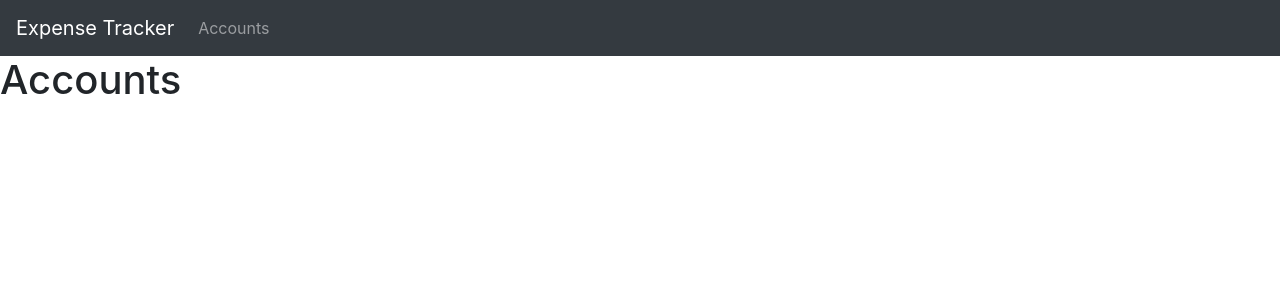
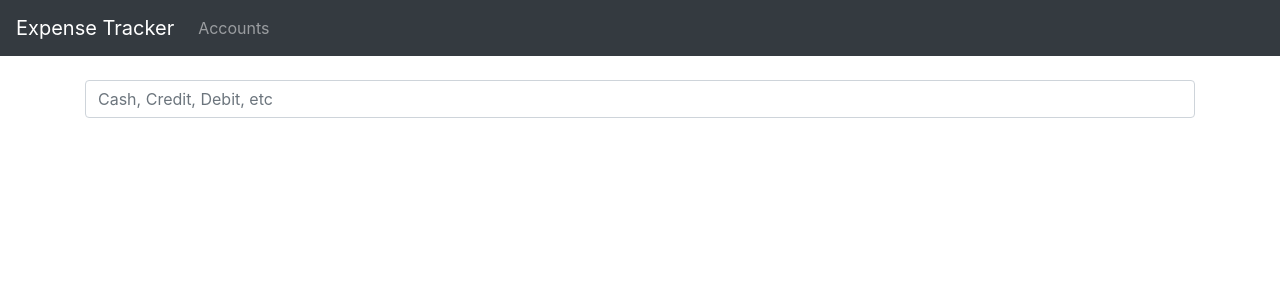
Before and after one commit to leonard1on/expense_tracker, a React (Create React App) app in the folder frontend/: page /accounts in a window 1280 px wide. Shown: the top 300 px of the page. Built offline with nearby package versions, Linux system fonts and the light colour scheme.

Commit message:
Started account Inputs

```diff
--- a/frontend/src/App.js
+++ b/frontend/src/App.js
@@ -1,6 +1,7 @@
 import React from "react";
 import { BrowserRouter as Router, Route } from "react-router-dom";
 import "./App.css";
+import "bootstrap/dist/css/bootstrap.css";
 
 import Home from "./Views/Home";
 import Accounts from "./Views/Accounts";
@@ -11,6 +12,7 @@ function App() {
   return (
     <Router>
       <NavBar />
+      <br />
       <Route path="/" exact>
         <Home />
       </Route>
--- a/frontend/src/Components/Navbar.js
+++ b/frontend/src/Components/Navbar.js
@@ -1,7 +1,6 @@
 import React from "react";
 import { Navbar, NavbarBrand, Nav, NavItem } from "reactstrap";
 import { Link } from "react-router-dom";
-import "bootstrap/dist/css/bootstrap.css";
 const NavBar = (props) => {
   return (
     <div>
--- a/frontend/src/Views/Accounts.js
+++ b/frontend/src/Views/Accounts.js
@@ -1,10 +1,30 @@
-import React from "react";
+import React, { useState } from "react";
+import { Container, Col, Row, Input, Button } from "reactstrap";
 
 const Accounts = () => {
+  const [userId, setUserId] = useState("");
+  const [type, setType] = useState("");
+  const [name, setName] = useState("");
+  const [money, setMoney] = useState(0);
+
+  const onChangeHandler = (event) => {
+    console.log(event);
+  };
   return (
-    <div>
-      <h1>Accounts</h1>
-    </div>
+    <Container>
+      <Row>
+        <Col>
+          <Input
+            type="text"
+            name="type"
+            value={type}
+            id="type"
+            placeholder="Cash, Credit, Debit, etc"
+            onChange={(event) => onChangeHandler(event.currentTarget)}
+          />
+        </Col>
+      </Row>
+    </Container>
   );
 };
 
```
Also changed, not shown: 2 other files (tests, documents, lock files or other folders).
